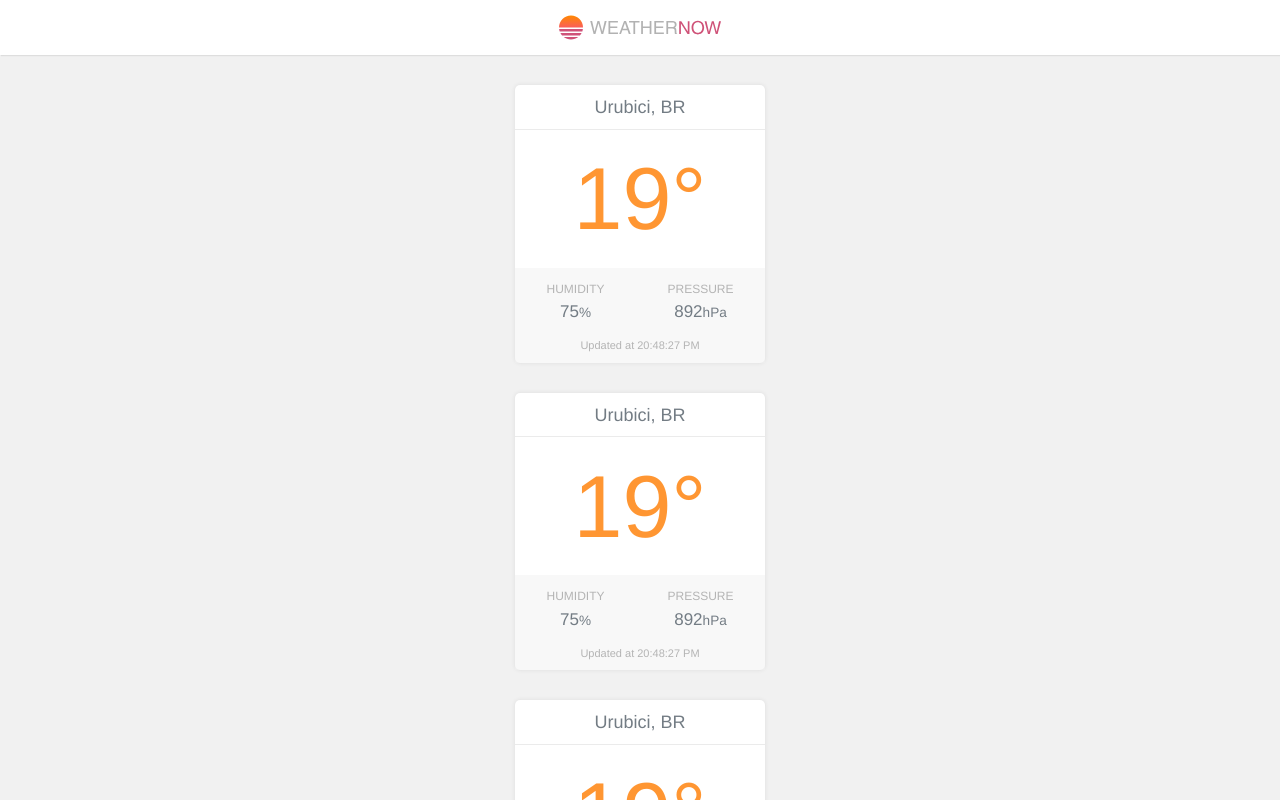
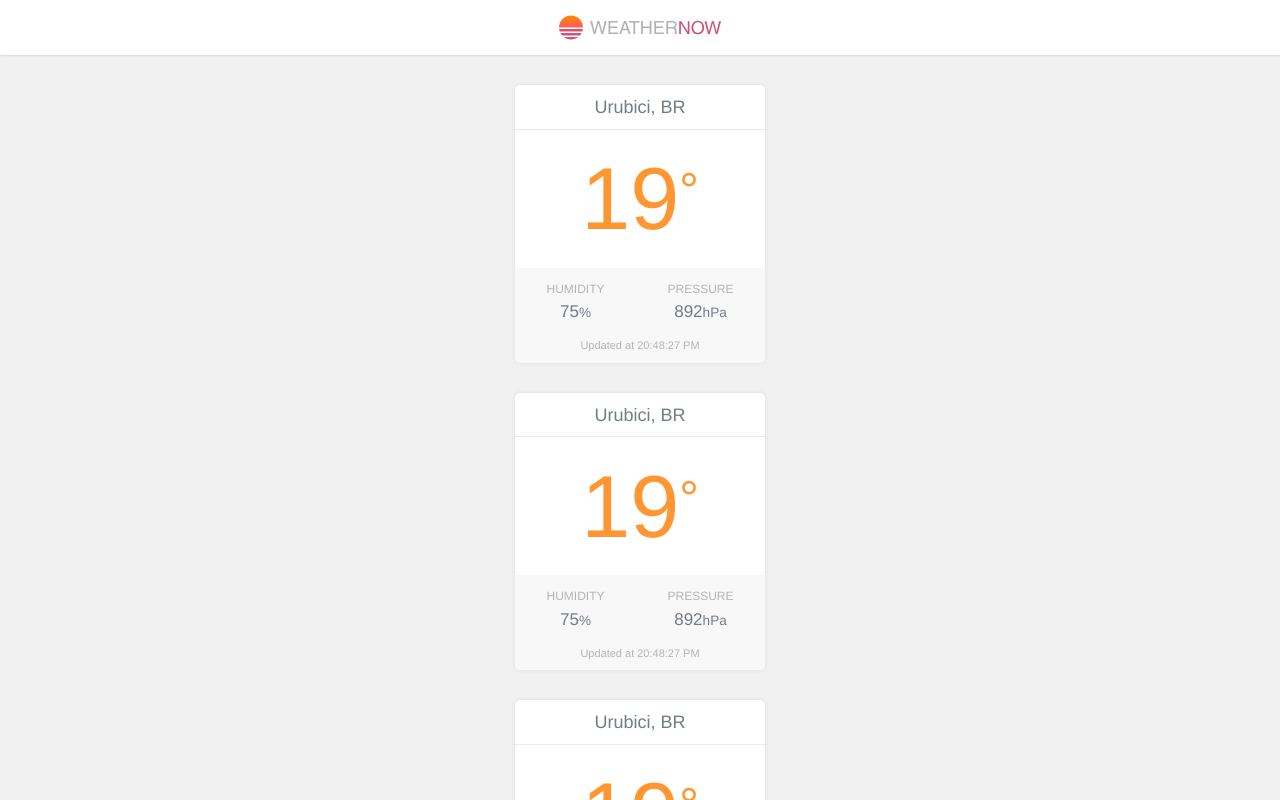
Before and after one commit to ramon-v/weather-now, a React (Create React App) app: page / in a window 1280 px wide. Shown: the top 800 px of the page. Built offline with nearby package versions, Linux system fonts and the light colour scheme.

Commit message:
adding sup in temperature element

```diff
--- a/src/components/Card/Card.js
+++ b/src/components/Card/Card.js
@@ -8,7 +8,7 @@ const Card = () => {
         <h2>Urubici, BR</h2>
       </div>
       <div className="temperature">
-        <h3>19°</h3>
+        <h3>19<sup>°</sup></h3>
       </div>
       <div className="card-footer">
         <div className="info">
--- a/src/components/Card/style.scss
+++ b/src/components/Card/style.scss
@@ -45,6 +45,11 @@
         color: $red;
       }
     }
+
+    sup {
+      top: -.45em;
+      font-size: 49px;
+    }
   }
 
   .card-footer {
```
